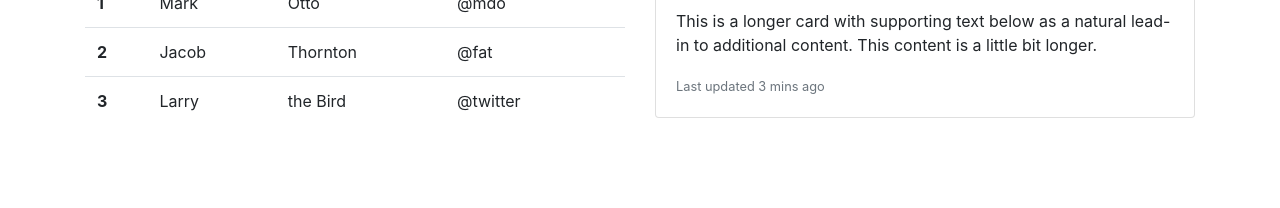
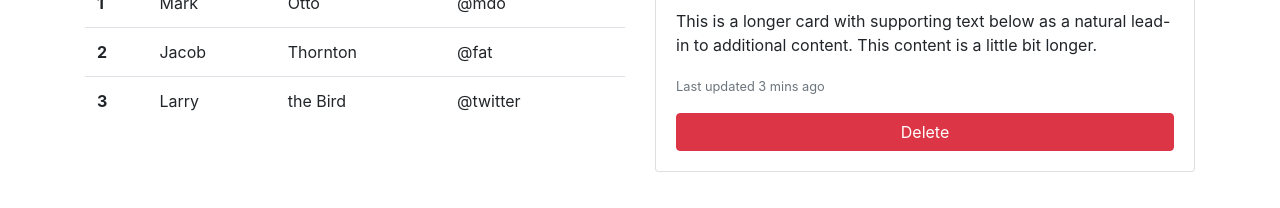
Before and after one commit to ricklopez/Fullstack-Happy-Hour-092220, a plain HTML site: page index.html in a window 1280 px wide. Shown: the part 514-722 px from the top of the page. Drawn offline with nearby package versions, Linux system fonts and the light colour scheme.

Commit message:
update step 1.

```diff
--- a/index.html
+++ b/index.html
@@ -70,6 +70,7 @@
                 <h5 class="card-title">Card title</h5>
                 <p class="card-text">This is a longer card with supporting text below as a natural lead-in to additional content. This content is a little bit longer.</p>
                 <p class="card-text"><small class="text-muted">Last updated 3 mins ago</small></p>
+                <a class="btn btn-danger btn-block text-white">Delete</a>
               </div>
             </div>
             </div>
```
